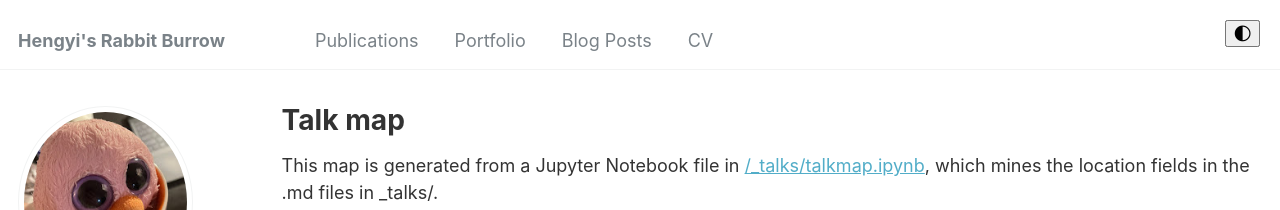
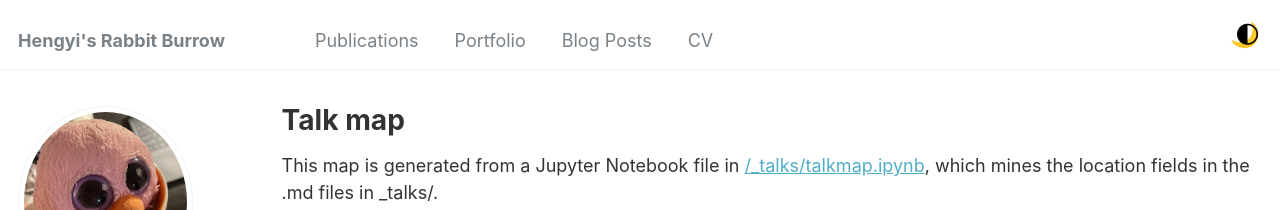
Before and after one commit to hennyi-yin/hennyi.github.io, a Jekyll site: the page built from _pages/talkmap.html, in a window 1280 px wide. Shown: the top 210 px of the page. Built offline with Jekyll 4.4.1, drawn with Linux system fonts in a browser that asks for light colours; nearby versions of some CDN libraries.

Commit message:
Update head.html

```diff
--- a/_includes/head.html
+++ b/_includes/head.html
@@ -37,6 +37,14 @@
     color: var(--text-color);
     transition: background-color 0.3s ease, color 0.3s ease;
   }
+
+  #themeToggle {
+    background: none;
+    border: none;
+    font-size: 24px;
+    cursor: pointer;
+    padding: 0;
+  }
 </style>
 
 <script>
@@ -44,6 +52,7 @@
   function setTheme(themeName) {
     localStorage.setItem('theme', themeName);
     document.documentElement.setAttribute('data-theme', themeName);
+    updateThemeToggle(themeName);
   }
 
   // Function to toggle the theme
@@ -55,17 +64,23 @@
     }
   }
 
+  // Function to update the theme toggle button
+  function updateThemeToggle(themeName) {
+    const toggleBtn = document.getElementById('themeToggle');
+    if (toggleBtn) {
+      toggleBtn.innerHTML = themeName === 'dark' ? '☀️' : '🌙';
+      toggleBtn.setAttribute('title', themeName === 'dark' ? 'Switch to light mode' : 'Switch to dark mode');
+    }
+  }
+
   // Immediately invoked function to set the theme on initial load
   (function () {
-    if (localStorage.getItem('theme') === 'dark') {
-      setTheme('dark');
-    } else {
-      setTheme('light');
-    }
+    const savedTheme = localStorage.getItem('theme') || 'light';
+    setTheme(savedTheme);
   })();
 </script>
 
 <!-- In _layouts/default.html, add this button where you want it to appear -->
-<button onclick="toggleTheme()" id="themeToggle" style="position: fixed; top: 20px; right: 20px; z-index: 1000;">
-  🌓
+<button onclick="toggleTheme()" id="themeToggle" style="position: fixed; top: 20px; right: 20px; z-index: 1000;" title="Switch theme">
+  🌙
 </button>
```
